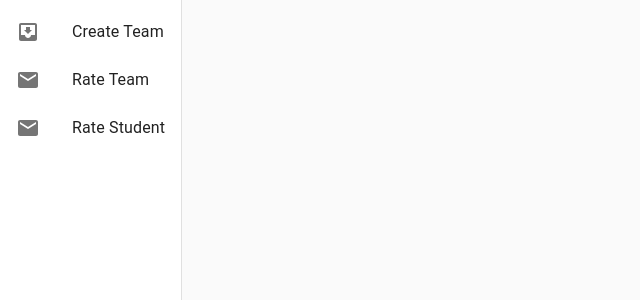
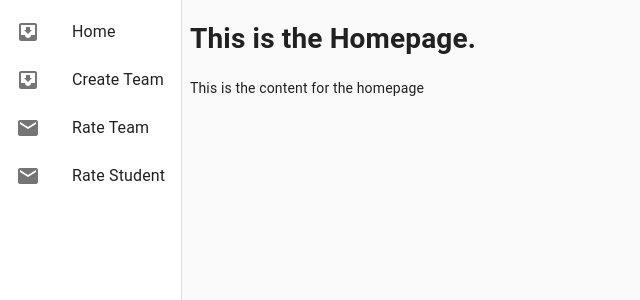
Before and after one commit to amyhua98/csc394-peer-review, a React (Create React App) app: page / in a window 1280 px wide. Shown: the top 300 px of the page, without its empty margins (0-640 px from the left). Built offline with nearby package versions, Linux system fonts and the light colour scheme.

Commit message:
Created Home page

```diff
--- a/src/App.js
+++ b/src/App.js
@@ -1,5 +1,6 @@
 import React from "react";
 import "./styles.css";
+import Home from "./Home";
 import CreateTeam from "./CreateTeam";
 import RateStudent from "./RateStudent";
 import RateTeam from "./RateTeam";
@@ -19,6 +20,7 @@ export default function App() {
     <div className={classes.container}>
       <Drawer />
       <Switch>
+      <Route exact path="/" render={props => <Home {...props} />} />
         <Route exact path="/Create-Team" render={props => <CreateTeam {...props} />} />
         <Route exact path="/Rate-Team" render={props => <RateTeam {...props} />} />
         <Route exact path="/Rate-Student" render={props => <RateStudent {...props} />} />
--- a/src/CreateTeam.jsx
+++ b/src/CreateTeam.jsx
@@ -1,7 +1,7 @@
 import React from "react";
 
 const createTeam = props => {
-  return <div><h1>This is title.</h1>This is the Create Team page</div>;
+  return <div>This is the Create Team page</div>;
 };
 
 export default createTeam;
--- a/src/Drawer.jsx
+++ b/src/Drawer.jsx
@@ -21,6 +21,11 @@ const Drawer = props => {
   const { history } = props;
   const classes = useStyles();
   const itemsList = [
+    {
+      text: "Home",
+      icon: <InboxIcon />,
+      onClick: () => history.push("/")
+    },
     {
       text: "Create Team",
       icon: <InboxIcon />,
--- /dev/null
+++ b/src/Home.jsx
@@ -0,0 +1,7 @@
+import React from "react";
+
+const Home = props => {
+  return <div><h1>This is the Homepage.</h1>This is the content for the homepage</div>;
+};
+
+export default Home;
```
